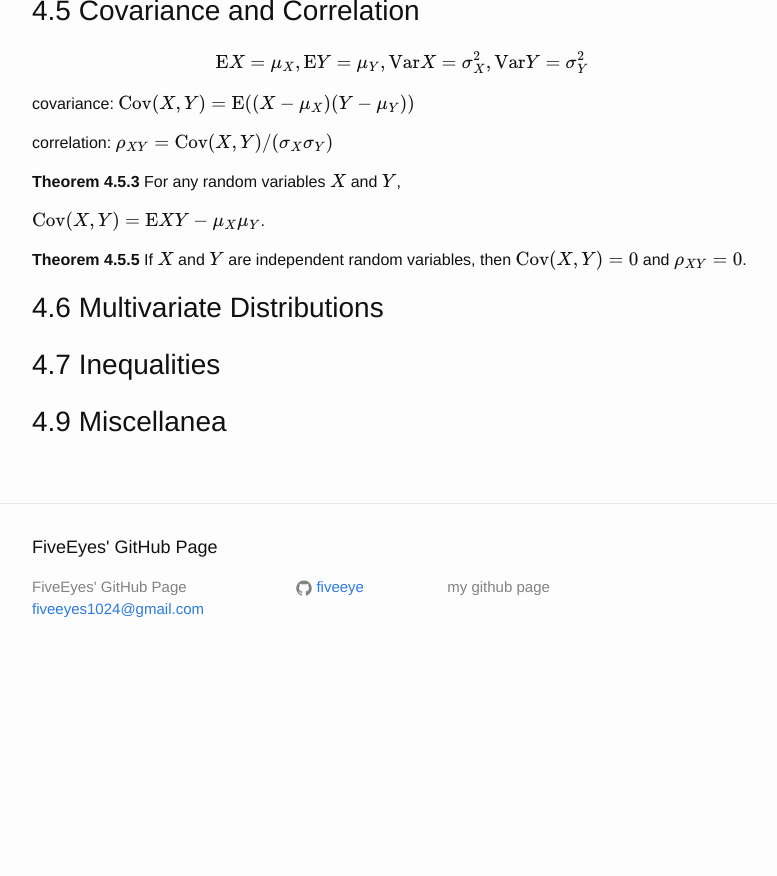
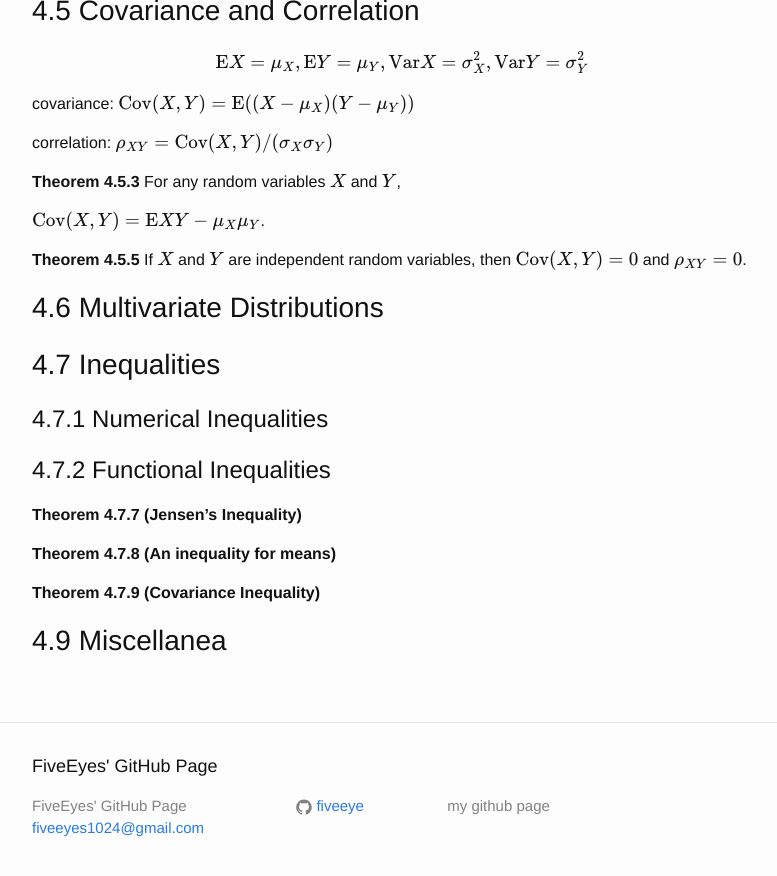
Before and after one commit to FiveEyes/FiveEyes.github.io, a Jekyll site: the page built from _posts/2015-12-07-Statistical-Inference-1.md, in a window 1280 px wide and 900 px high, scrolled down 4849 px. Shown: the top 876 px of the window, without its empty margins (238-1015 px from the left). Built offline with Jekyll 4.4.1, drawn with Linux system fonts in a browser that asks for light colours; formulas are drawn with MathJax 3; before the commit the page ends 5530 px from its top, so only the background shows below that.

Commit message:
Statistical Inference 1

```diff
--- a/_posts/2015-12-07-Statistical-Inference-1.md
+++ b/_posts/2015-12-07-Statistical-Inference-1.md
@@ -252,4 +252,15 @@ $$.
 
 ## 4.7 Inequalities
 
+### 4.7.1 Numerical Inequalities
+
+### 4.7.2 Functional Inequalities
+
+**Theorem 4.7.7 (Jensen's Inequality)**
+
+**Theorem 4.7.8 (An inequality for means)**
+
+**Theorem 4.7.9 (Covariance Inequality)**
+
+
 ## 4.9 Miscellanea
```
